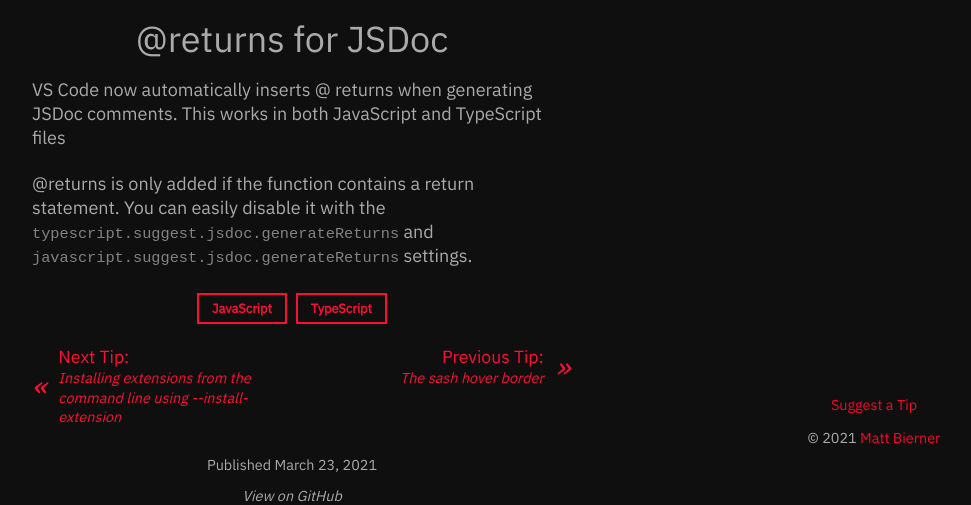
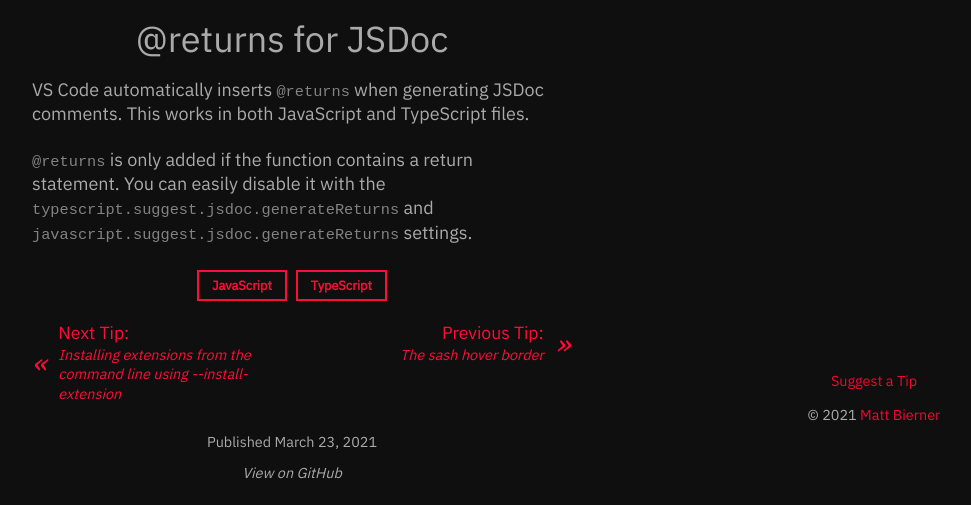
Before and after one commit to mattbierner/code2020, a Jekyll site: the page built from _posts/2021-03-23-returns-for-jsdoc.md, in a window 1280 px wide. Shown: the part 558-1063 px from the top of the page, without its empty margins (248-1219 px from the left). Built offline with Jekyll 4.4.1, drawn with Linux system fonts in a browser that asks for light colours; after the commit the page ends 1040 px from its top, so only the background shows below that.

Commit message:
Adding more recent pages

```diff
--- a/_posts/2021-03-23-returns-for-jsdoc.md
+++ b/_posts/2021-03-23-returns-for-jsdoc.md
@@ -11,6 +11,6 @@
   maxres: https://i.ytimg.com/vi/16mUmKZanrA/maxresdefault.jpg
 ---
 
-VS Code now automatically inserts @ returns when generating JSDoc comments. This works in both JavaScript and TypeScript files
+VS Code automatically inserts `@returns` when generating JSDoc comments. This works in both JavaScript and TypeScript files.
 
-@returns is only added if the function contains a return statement. You can easily disable it with the `typescript.suggest.jsdoc.generateReturns` and `javascript.suggest.jsdoc.generateReturns` settings.
+`@returns` is only added if the function contains a return statement. You can easily disable it with the `typescript.suggest.jsdoc.generateReturns` and `javascript.suggest.jsdoc.generateReturns` settings.
```
Also changed, not shown: _posts/2021-04-07-scm-input-font-size-settings.md (added, +14 -0 lines), _posts/2021-04-13-problems-view-filtering-negation.md (added, +16 -0 lines), _posts/2021-04-15-terminal-profiles.md (added, +16 -0 lines).
